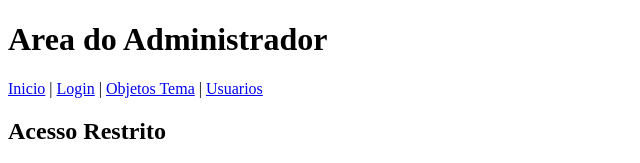
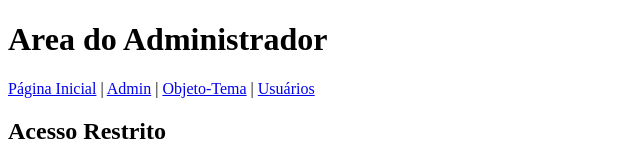
Before and after one commit to LucasSdZ-C/WebDev_L4b1, a plain HTML site: page login.html in a window 1280 px wide. Shown: the top 163 px of the page, without its empty margins (0-640 px from the left). Drawn offline with Linux system fonts and the light colour scheme.

Commit message:
Update navigation links in login.html

```diff
--- a/login.html
+++ b/login.html
@@ -10,10 +10,10 @@
     </header>
 
     <nav>
-        <a href="index.html">Inicio</a> |
-        <a href="login.html">Login</a> |
-        <a href="objeto.html">Objetos Tema</a> |
-        <a href="usuarios.html">Usuarios</a>
+        <a href="index.html">Página Inicial</a> |
+        <a href="login.html">Admin</a> |
+        <a href="objeto.html">Objeto-Tema</a> |
+        <a href="usuarios.html">Usuários</a>
     </nav>
 
     <main>
```
